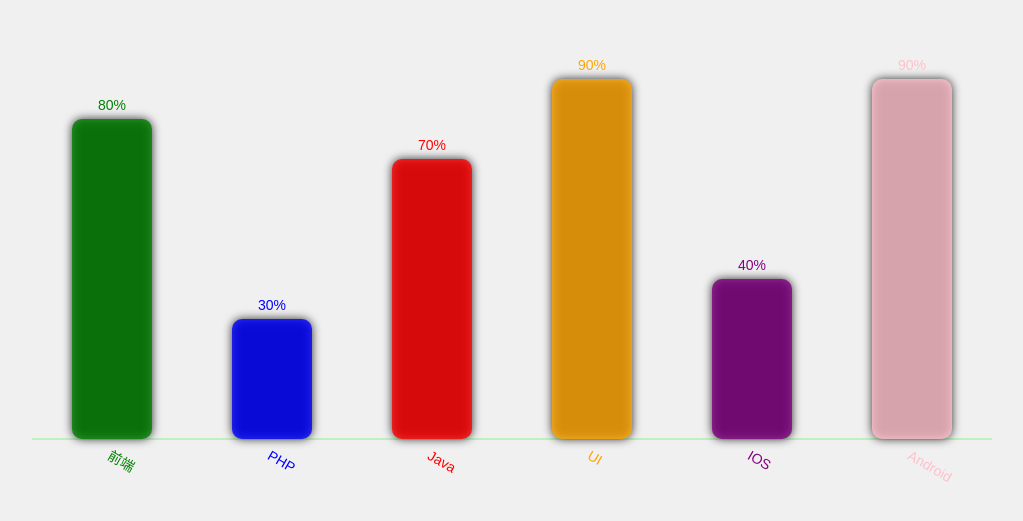
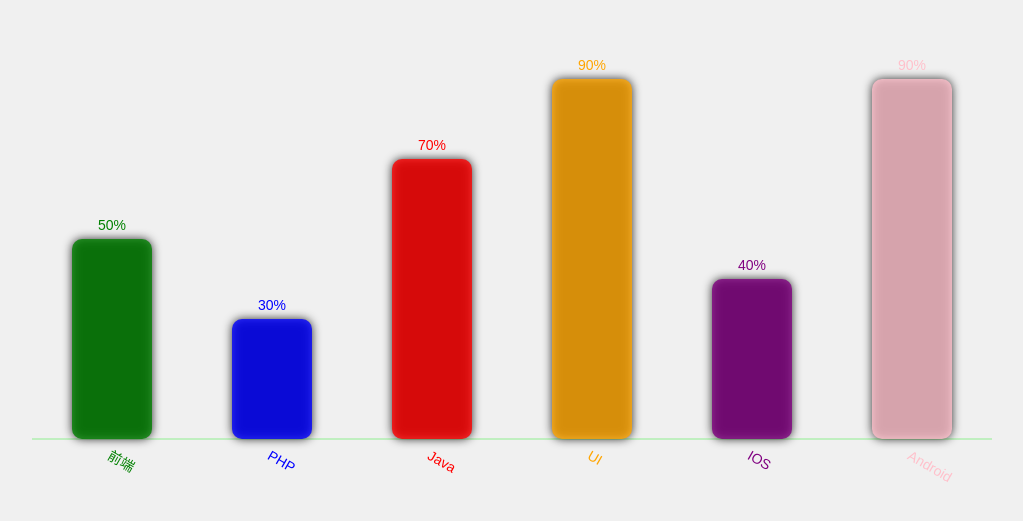
Before and after one commit to Samuel2306/Canvas, a website: page bar.html in a window 1280 px wide. Shown: the part 161-682 px from the top of the page, without its empty margins (128-1151 px from the left). Drawn offline with Linux system fonts and the light colour scheme.

Commit message:
修改前端数据

```diff
--- a/bar.html
+++ b/bar.html
@@ -38,7 +38,7 @@
 
         //柱状图的数据
         var data = [
-            { name: '前端', value: '.8', color: 'green'},
+            { name: '前端', value: '.5', color: 'green'},
             { name: 'PHP', value: '.3', color: 'blue'},
             { name: 'Java', value: '.7', color: 'red'},
             { name: 'UI', value: '.9', color: 'orange'},
```
